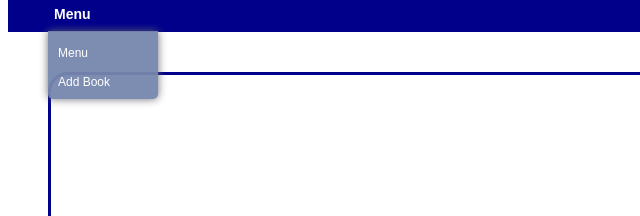
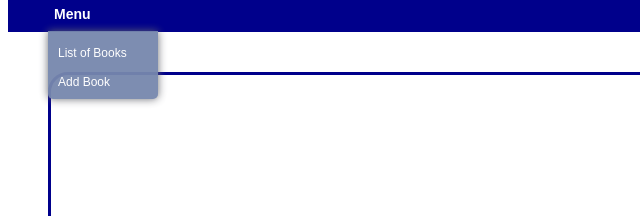
Before and after one commit to ErikFub/Books-Web-App-WCC, a website: page public/statistics.html in a window 1280 px wide. Both pictures are taken after a click on the button "Menu". Shown: the part 146-362 px from the top of the page, 0-640 px from the left. Drawn offline with nearby package versions, Linux system fonts and the light colour scheme; no server answers.

Commit message:
Change name of index.html dropdown link

```diff
--- a/public/statistics.html
+++ b/public/statistics.html
@@ -22,7 +22,7 @@
                     <li class="navitem">
                         <button class="navbutton sn" onclick="toggleSubnav('menu')" id="menu-bt">Menu</button>
                         <ul class="subnav hidden" id="menu-sn">
-                            <li class="sn"><a href="./index.html">Menu</a></li>
+                            <li class="sn"><a href="./index.html">List of Books</a></li>
                             <li class="sn"><a href="./addbook.html">Add Book</a></li>
                         </ul>
                     </li>
```
